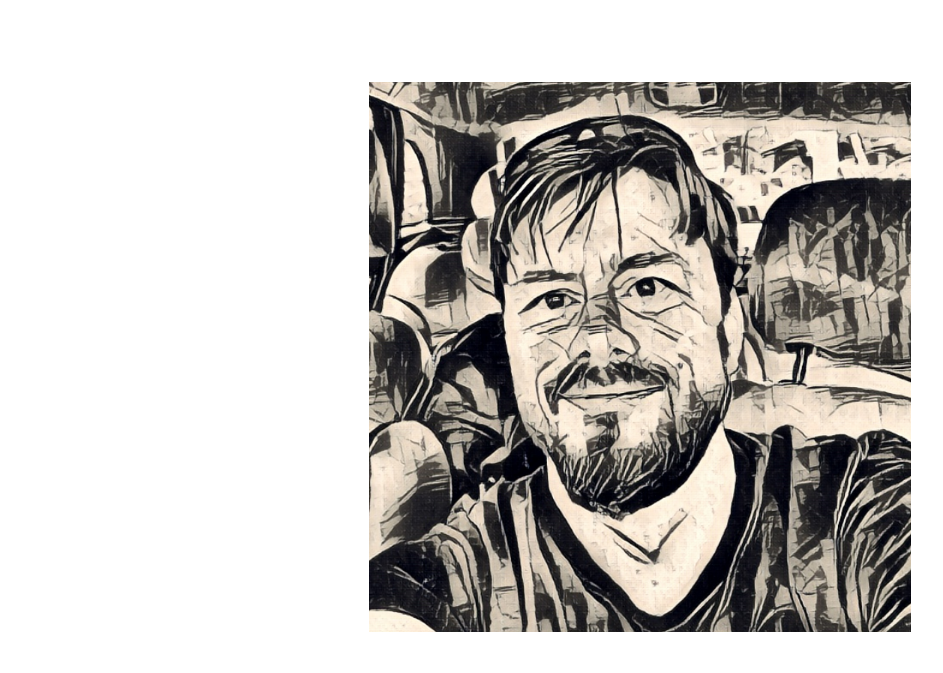
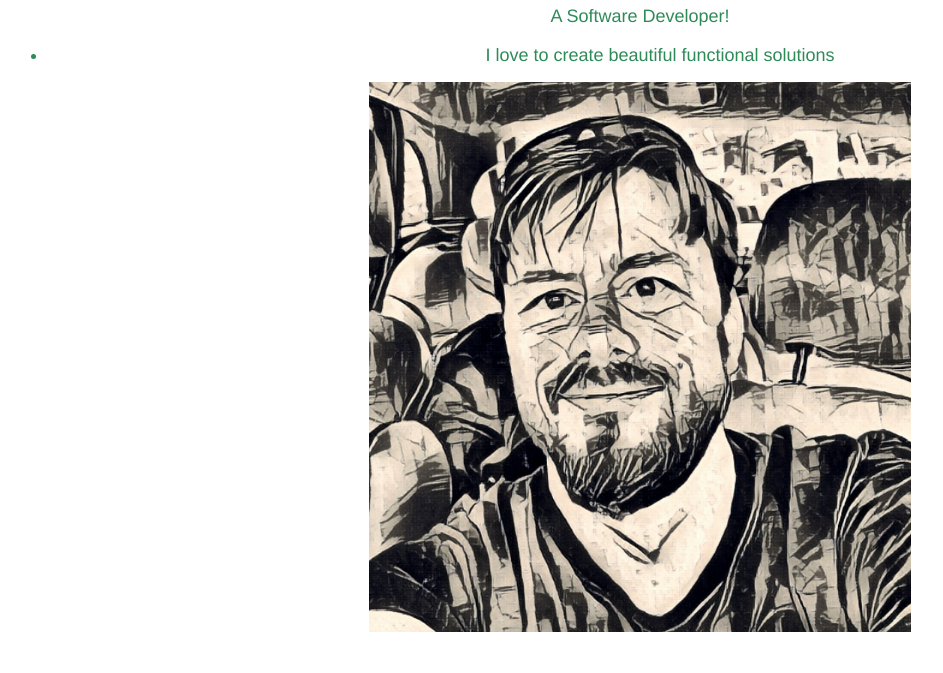
Before and after one commit to WJRXS/WJRXS.github.io, a plain HTML site: page WebContent/index.html in a window 1280 px wide. Shown: the part 127-800 px from the top of the page, without its empty margins (0-943 px from the left). Drawn offline with Linux system fonts and the light colour scheme.

Commit message:
Update index.css
small adjust

```diff
--- a/WebContent/resources/css/index.css
+++ b/WebContent/resources/css/index.css
@@ -8,7 +8,10 @@
 	color: SeaGreen;
 }
 
+
+
 p, li {
+	color: SeaGreen;
 	font-size: 18px;
 }
 
```
